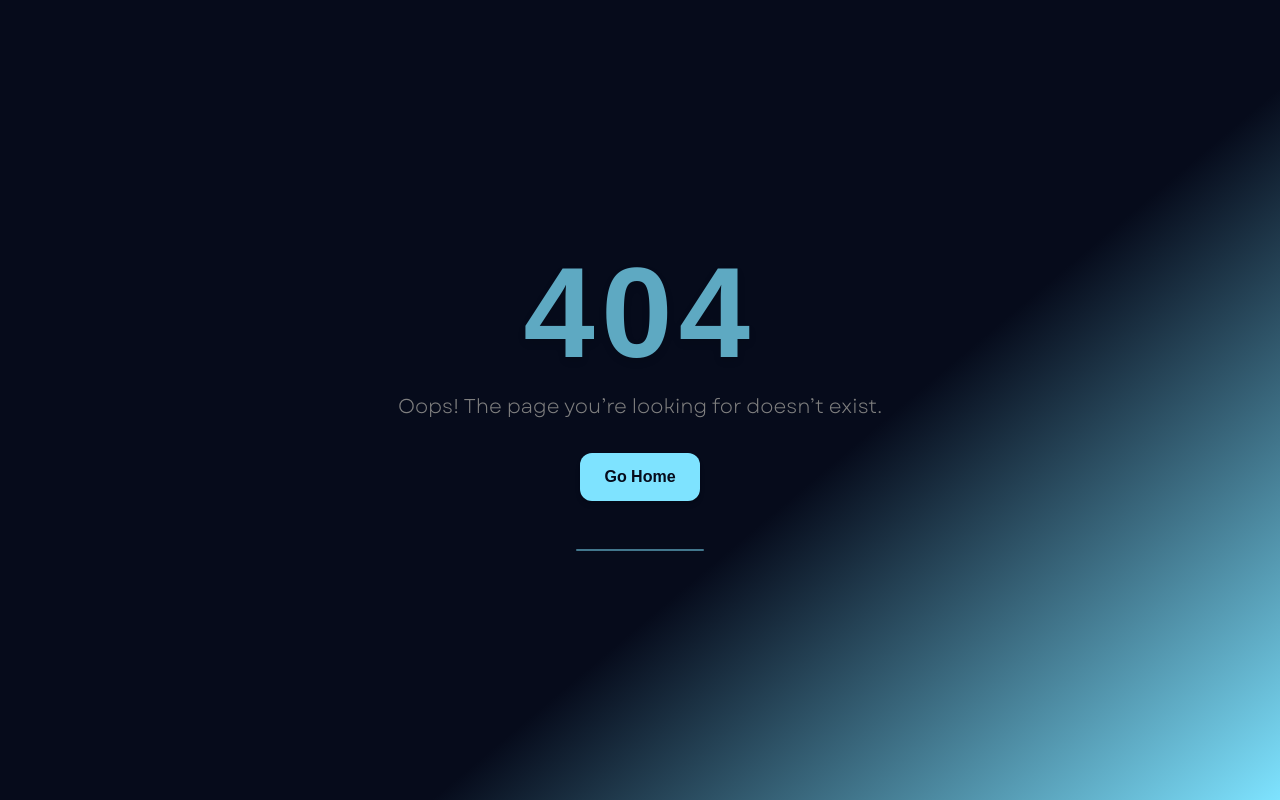
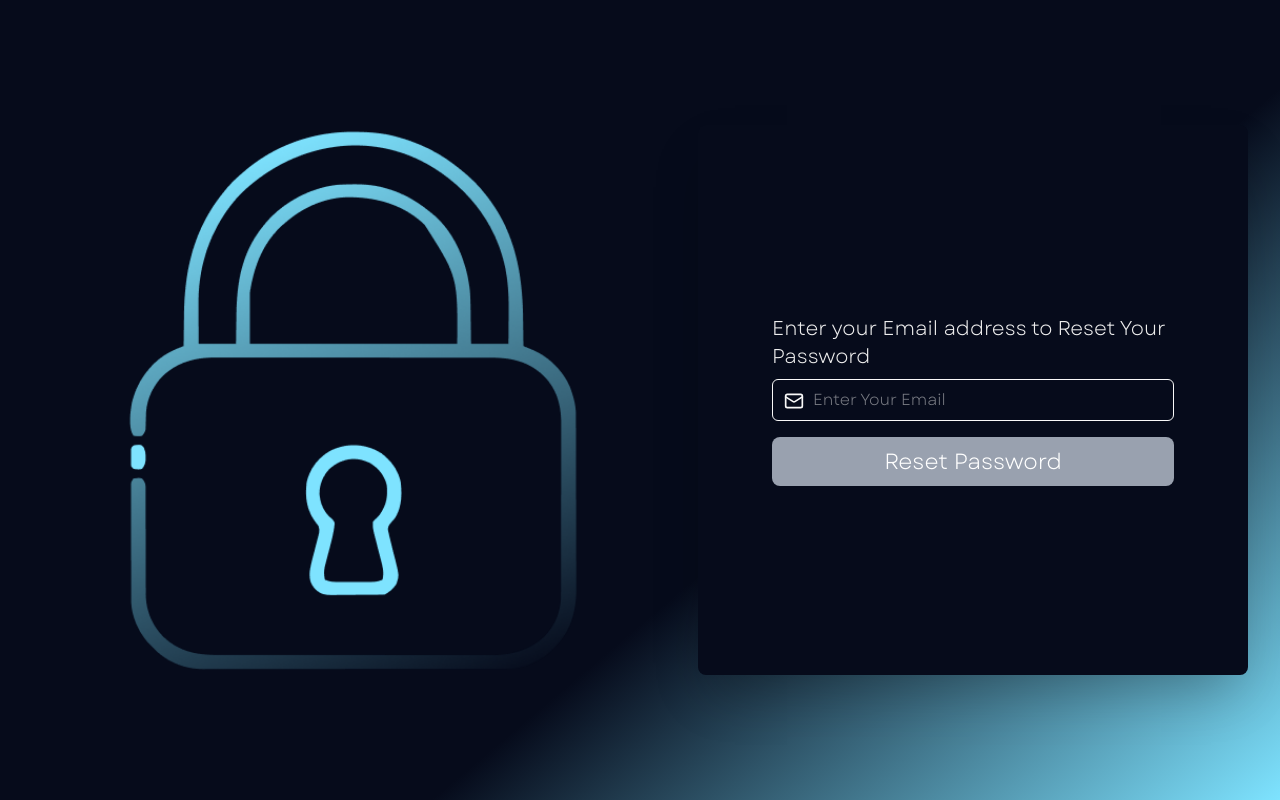
Before and after one commit to ramadan-alaa/RecoMind, a React (Vite) app: page /forgotpassword in a window 1280 px wide. Before the commit this address had no page. Built offline with nearby package versions, Linux system fonts and the light colour scheme; a web font is replaced by a local one.

Commit message:
Done : Forgot Password Page

```diff
--- a/src/components/LogRegForm.jsx
+++ b/src/components/LogRegForm.jsx
@@ -6,12 +6,15 @@ import Ai from "../assets/images/Ai.png";
 import Logo from "../assets/images/Logo.png";
 import password from "../assets/images/password.png";
 import { Link } from "react-router-dom";
+import { useNavigate } from "react-router-dom";
 
 const LogRegForm = ({ title }) => {
   const [showPassword, setShowPassword] = useState(false);
   const [passwordValue, setPasswordValue] = useState("");
 
   const isSignUp = title.toLowerCase().includes("sign");
+
+  const navigate = useNavigate();
 
   const isPasswordValid = (pass) => {
     const minLength = pass.length >= 8;
@@ -173,17 +176,17 @@ const LogRegForm = ({ title }) => {
                 <input type="checkbox" className="accent-[var(--Secondary)]" />
                 Remember me
               </label>
-              <a
-                href="#"
-                className="text-[var(--Secondary)] font-normal text-base"
+              <span
+                onClick={() => navigate("/forgotpassword")}
+                className="text-[var(--Secondary)] font-normal text-base cursor-pointer hover:underline"
               >
                 Forgot Password?
-              </a>
+              </span>
             </div>
           )}
 
           {/* Submit Button */}
-          <button className="mt-4 w-full bg-[var(--Secondary)] text-[var(--Primary)] rounded-md py-2 font-medium text-[22px] hover:opacity-80 transition-all">
+          <button className="mt-4 w-full bg-[var(--Secondary)] text-[var(--Primary)] rounded-lg py-2 font-medium text-[22px] hover:opacity-80 transition-all">
             {title}
           </button>
 
--- /dev/null
+++ b/src/pages/ForgotPassword.jsx
@@ -0,0 +1,89 @@
+import { useState } from "react";
+import { Mail, AlertCircle, CheckCircle } from "lucide-react";
+import Lock from "../assets/images/Lock.png";
+
+const ForgotPassword = () => {
+  const [email, setEmail] = useState("");
+  const [touched, setTouched] = useState(false);
+
+  const isEmailValid = (email) => {
+    const emailRegex = /^[^\s@]+@[^\s@]+\.[^\s@]+$/;
+    return emailRegex.test(email);
+  };
+
+  const valid = isEmailValid(email);
+
+  return (
+    <>
+      <div className="container min-h-screen flex flex-col md:flex-row items-center justify-center gap-12 p-6 md:p-8 mx-auto">
+        {/* Left Section */}
+        <div className="flex-1 flex flex-col items-center md:items-start justify-center w-full">
+          <img
+            src={Lock}
+            alt="Lock Illustration"
+            className="w-[300px] sm:w-[400px] md:w-[500px] lg:w-[547px] h-auto md:ml-12"
+          />
+        </div>
+
+        {/* Right Section (Form) */}
+        <div className="flex-1 flex flex-col justify-center items-center gap-4 w-full max-w-[550px] min-h-[550px] bg-[var(--Primary)] p-6 sm:p-10 md:p-[74px] rounded-lg shadow-2xl">
+          {/* Email Input */}
+          <div className="flex flex-col gap-2 w-full">
+            <label className="text-[var(--font_primary)] font-medium w-full text-xl">
+              Enter your Email address to Reset Your Password
+            </label>
+            <div className="relative">
+              <Mail className="absolute left-3 top-3 text-[var(--border_color)] w-5 h-5" />
+
+              <input
+                type="email"
+                placeholder="Enter Your Email"
+                value={email}
+                onChange={(e) => setEmail(e.target.value)}
+                onBlur={() => setTouched(true)}
+                className={`w-full bg-transparent border rounded-md py-2 pl-10 pr-10 focus:outline-none transition-all ${
+                  touched && !valid
+                    ? "border-[var(--error)] focus:border-[var(--error)]"
+                    : "border-[var(--border_color)] focus:border-[var(--Secondary)]"
+                }`}
+              />
+
+              {touched && valid && (
+                <CheckCircle
+                  size={20}
+                  className="absolute right-3 top-3 text-[var(--success)]"
+                />
+              )}
+              {touched && !valid && email.length > 0 && (
+                <AlertCircle
+                  size={20}
+                  className="absolute right-3 top-3 text-[var(--error)]"
+                />
+              )}
+            </div>
+
+            {touched && !valid && email.length > 0 && (
+              <p className="text-[var(--error)] text-sm flex items-center gap-1 mt-1">
+                <AlertCircle size={14} /> Please enter a valid email address.
+              </p>
+            )}
+          </div>
+
+          {/* Submit Button */}
+          <button
+            disabled={!valid}
+            className={`w-full rounded-lg py-2 font-medium text-[22px] transition-all ${
+              valid
+                ? "bg-[var(--Secondary)] text-[var(--Primary)] hover:opacity-80"
+                : "bg-gray-400 text-white cursor-not-allowed"
+            }`}
+          >
+            Reset Password
+          </button>
+        </div>
+      </div>
+    </>
+  );
+};
+
+export default ForgotPassword;
--- a/src/router/index.jsx
+++ b/src/router/index.jsx
@@ -9,6 +9,7 @@ import SignUp from "../pages/SignUp";
 import MasterLayout from "../layouts/MasterLayout";
 import Home from "../pages/Home";
 import NotFound from "../components/NotFound";
+import ForgotPassword from "../pages/ForgotPassword";
 
 const router = createBrowserRouter(
   createRoutesFromElements(
@@ -17,6 +18,7 @@ const router = createBrowserRouter(
       <Route path="/" element={<Layout />}>
         <Route index element={<Login />}></Route>
         <Route path="signup" element={<SignUp />}></Route>
+        <Route path="forgotpassword" element={<ForgotPassword />}></Route>
         <Route path="*" element={<NotFound />}></Route>
       </Route>
       {/* Main Routes */}
```
